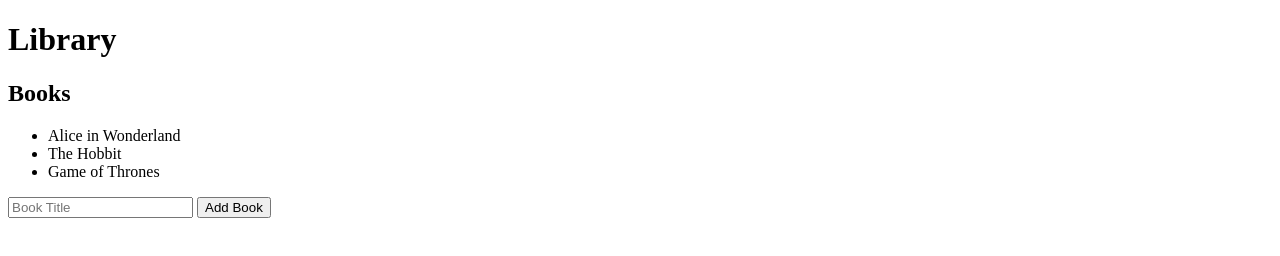
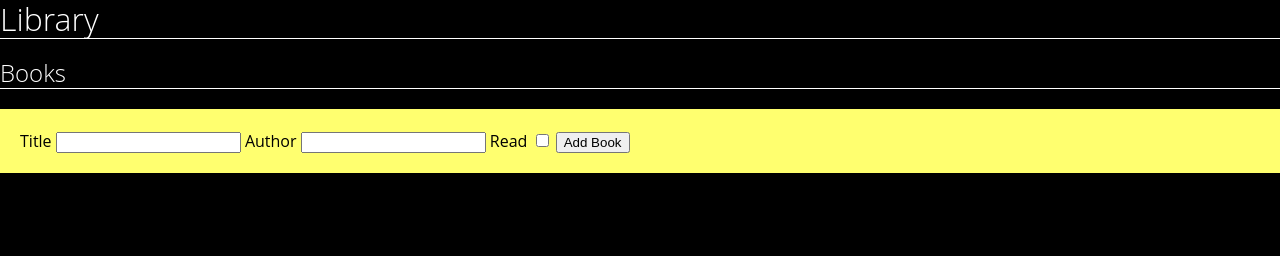
Before and after one commit to AbhinavSalgania/Library, a plain HTML site: page index.html in a window 1280 px wide. Drawn offline with Linux system fonts and the light colour scheme.

Commit message:
Add form to display books in list on page

```diff
--- a/index.html
+++ b/index.html
@@ -16,14 +16,17 @@
 
     <ul id="bookList"></ul>
 
-    <!--To add new book-->
 
-    <form action="/add-book" method="POST">
-        <input type="text" name="title" placeholder="Book Title">
-        <button type="submit">Add Book</button>
+    <!--Form to add books to the library-->
 
-    </form>
-
+    <form id="bookForm">
+        <label for="title">Title</label>
+        <input type="text" id="title" name="title" required>
+        <label for="author">Author</label>
+        <input type="text" id="author" name="author" required>
+        <label for="read">Read</label>
+        <input type="checkbox" id="read" name="read">
+        <button type = "submit" id = "addBook">Add Book</button>
 </body>
 
 
--- a/script.js
+++ b/script.js
@@ -12,7 +12,7 @@ function Book (title, author, read){
     this.read = read;
 }
 
-// add book to library
+// add book to library array
 function addBookToLibrary(title, author, read){
     let book = new Book(title, author, read);
     myLibrary.push(book);
@@ -29,31 +29,19 @@ function displayBooks(){
     }
 }
 
-// add 3 random books to library manually for testing
+// function to add book to library array and display it
+function addBook(){
+    let title = document.getElementById("title").value;
+    let author = document.getElementById("author").value;
+    let read = document.getElementById("read").value;
+    addBookToLibrary(title, author, read);
+    displayBooks();
 
-addBookToLibrary("Alice in Wonderland", "Lewis Carroll", "read");
-addBookToLibrary("The Hobbit", "J.R.R. Tolkien", "not read");
-addBookToLibrary("Game of Thrones", "George R.R. Martin", "read");
-
-// display books on page
-displayBooks();
-
-
-
-
-
-
-// New Book button that brings up a form to add a new book
-
-function newBook(){
 }
 
-// button on each book's display to change its read status
-
-function changeReadStatus(){
-}
-
-// button on each book's display to remove the book from the library
-
-function removeBook(){
-}
+// add event listener to add book button
+let submit = document.getElementById("addBook");
+submit.addEventListener("click", function(event){
+    event.preventDefault();
+    addBook();
+});
--- a/style.css
+++ b/style.css
@@ -0,0 +1,51 @@
+body{
+    background-color: #000;
+    color: #fff;
+    font-family: 'Open Sans', sans-serif;
+    font-size: 16px;
+    line-height: 1.5;
+    margin: 0;
+    padding: 0;
+}
+
+/* double solid line at the bottom */
+h1{
+    font-size: 2em;
+    font-weight: 300;
+    line-height: 1.2;
+    margin: 0 0 20px;
+    border-bottom: 1px solid #fff;
+
+}
+
+h2{
+    font-size: 1.5em;
+    font-weight: 300;
+    line-height: 1.2;
+    margin: 0 0 20px;
+    border-bottom: 1px solid #fff;
+}
+
+/* Give list items a color */
+
+#bookList li{
+    list-style-type: disc;
+    margin: 0 0 20px;
+    padding: 0 0 0 20px;
+    color: rgb(255, 255, 255);
+}
+
+#bookList li:last-child{
+    margin: 0;
+}
+
+/* Separate last book from the form
+    And give a yellow background */
+
+#bookForm{
+    margin: 20px 0 0;
+    padding: 20px;
+    background-color: rgb(255, 255, 111);
+    color: #000;
+
+}
```
